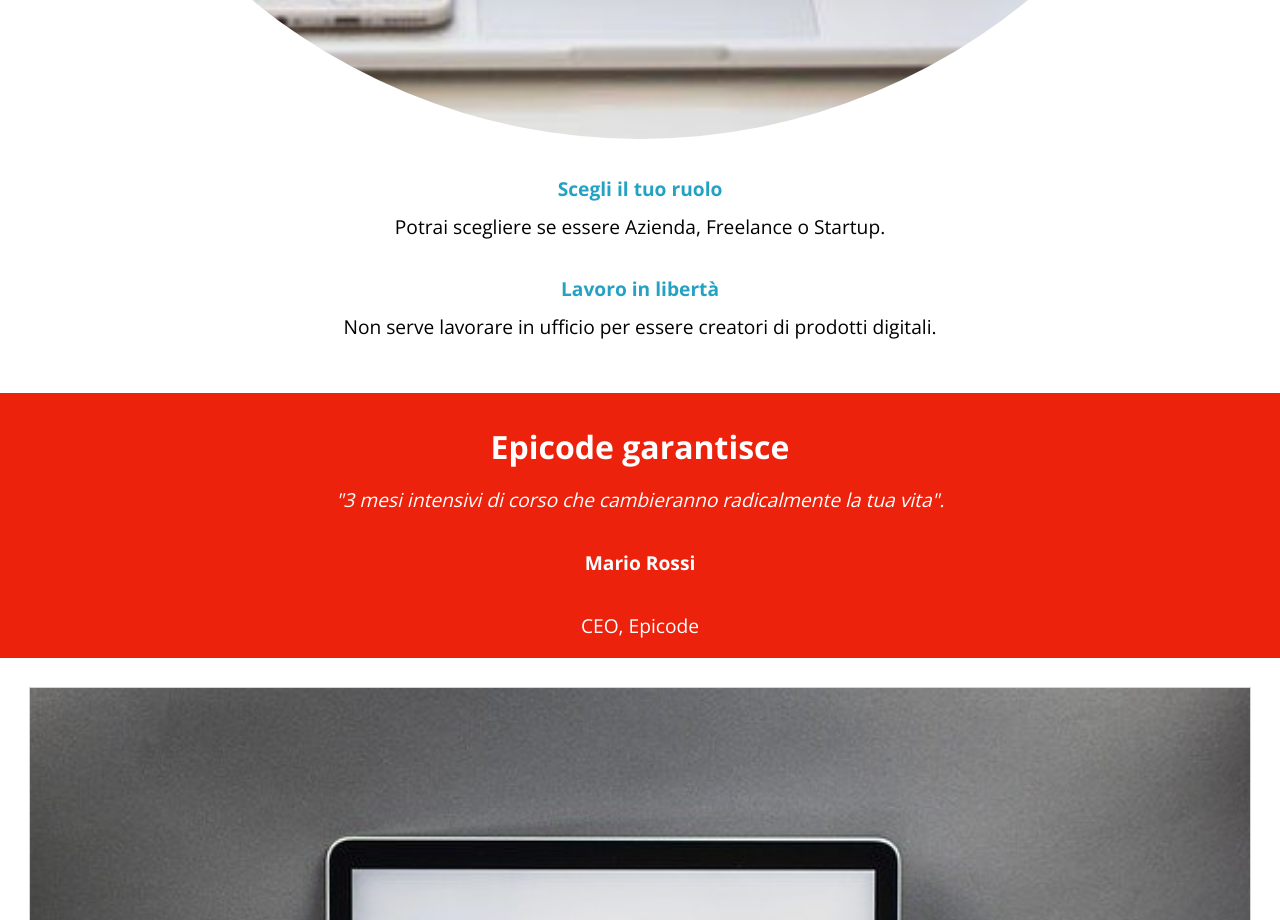
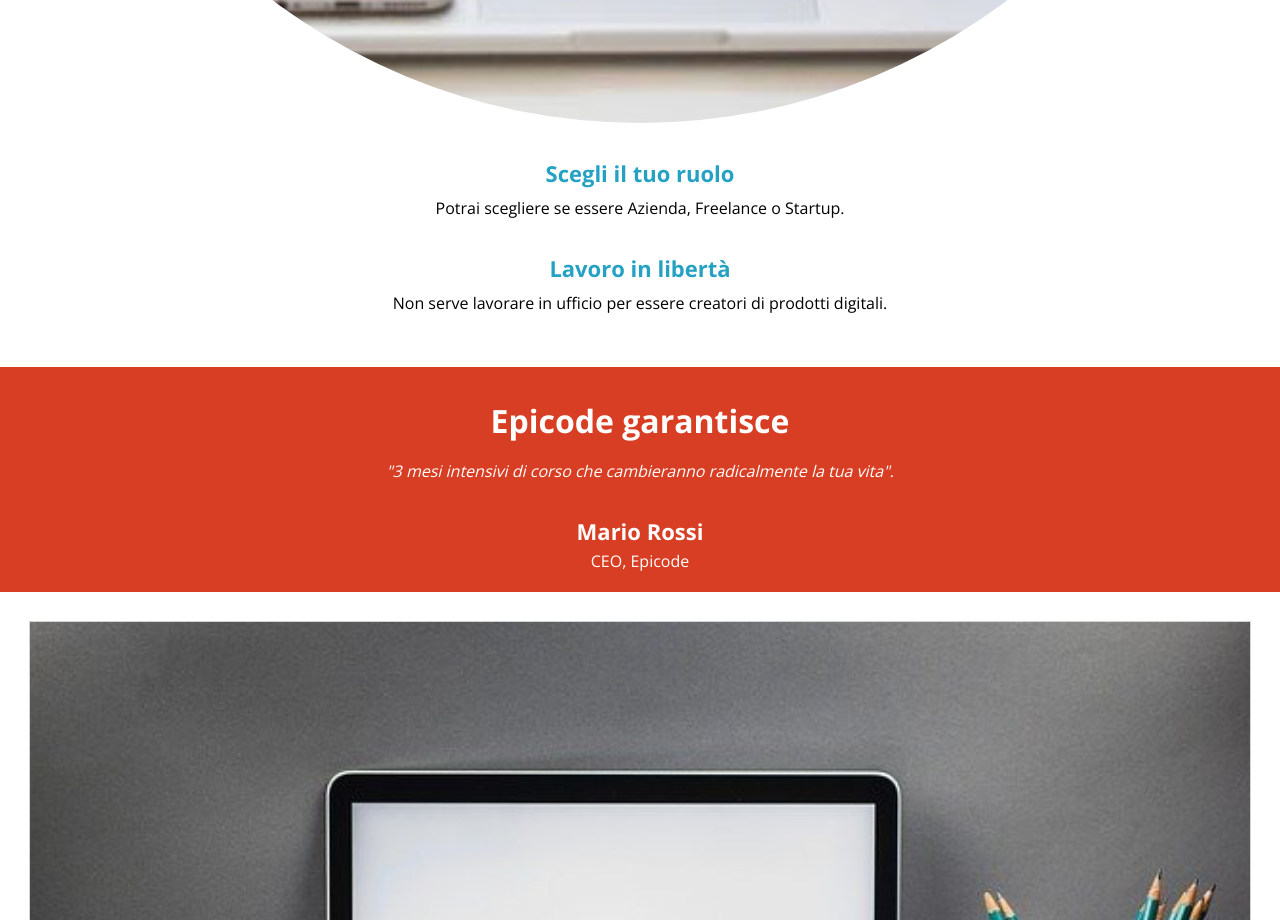
Before and after one commit to Xelba91/U1-W1-D5-PROGETTO, a plain HTML site: page index.html in a window 1280 px wide. Shown: the part 1880-2800 px from the top of the page. Drawn offline with nearby package versions, Linux system fonts and the light colour scheme.

Commit message:
fix font

```diff
--- a/css/style.css
+++ b/css/style.css
@@ -58,7 +58,6 @@ h1,
 h2,
 p {
   font-family: "Open Sans", sans-serif;
-  font-size: 1.2rem;
   line-height: 1.65;
 }
 
@@ -106,7 +105,7 @@ h2 {
   padding-inline: 1px;
   padding-top: 17px;
   padding-bottom: 17px;
-  background-color: #ed220d;
+  background-color: #D83E23;
   color: white;
 }
 
@@ -116,6 +115,7 @@ h2 {
 
 .sezione-3 h2 {
   color: white;
+  margin-bottom: -30px;
 }
 
 
@@ -156,6 +156,7 @@ h2 {
   padding-bottom: 17px;
   background-color: #2ea8c6;
   color: #c8e7f0;
+  margin-top: 45px;
 }
 
 .copy {
```
